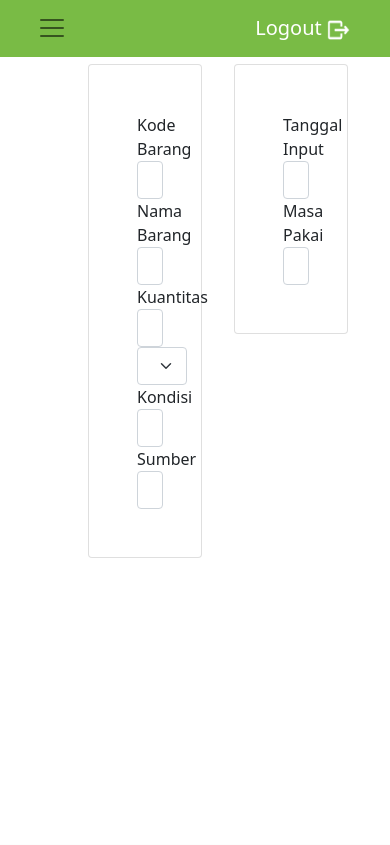
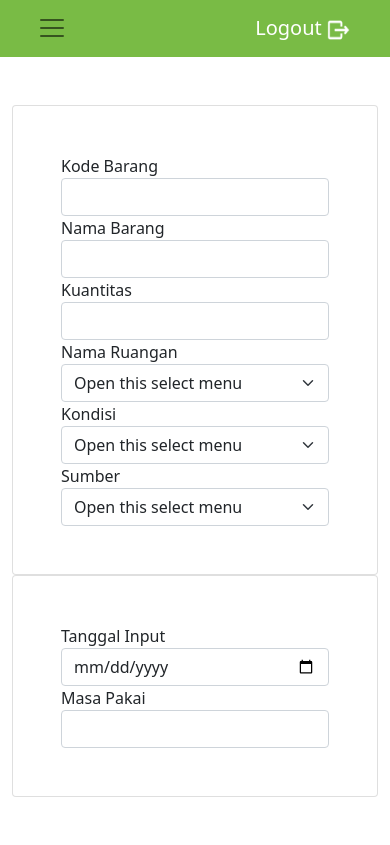
Before and after one commit to nyomanari21/DIMAS, a PHP site: page /input_db.html in a window 390 px wide; the page is wider, and only the part inside the window is pictured. Before the commit the page ends 558 px from the top of that part, so only its background shows below. Run offline with PHP 8.4, Linux system fonts and the light colour scheme.

Commit message:
Co-authored-by: Nyoman Ari S <nyomanari21@users.noreply.github.com> Co-authored-by: Raihan "VieR" Fitrah <vier15@users.noreply.github.com> Co-authored-by: deva shofa al fathin <devshf@users.noreply.github.com> Co-authored-by: ridhaaa325 <ridhaaa325@users.noreply.github.com>

```diff
--- a/Skin/navbar-admin.html
+++ b/Skin/navbar-admin.html
@@ -1,5 +1,5 @@
 <section>
-    <nav class="navbar header-dimas fixed-top">
+    <nav class="navbar header-dimas">
         <div class="container-fluid">
             <button class="navbar-toggler" type="button" data-bs-toggle="offcanvas"
                 data-bs-target="#offcanvasNavbar" aria-controls="offcanvasNavbar">
--- a/input_db.html
+++ b/input_db.html
@@ -13,7 +13,7 @@
 
   <body>
     <section>
-      <nav class="navbar header-dimas fixed-top">
+      <nav class="navbar header-dimas">
         <div class="container-fluid">
           <button class="navbar-toggler" type="button" data-bs-toggle="offcanvas" data-bs-target="#offcanvasNavbar" aria-controls="offcanvasNavbar">
             <span class="navbar-toggler-icon"></span>
@@ -56,10 +56,10 @@
     </section>
 
     <section>
-      <div class="container-fluid d-flex m-5">
-        <div class="col-lg-6 col-md-4 col-sm-4 col-4 m-3">
-          <div class="card p-5 mr-3">
-            <form action="" method="POST">
+      <div class="container my-5">
+        <form action="" method="POST">
+          <div class="row">
+            <div class="col-lg-5 card p-5">
               <!-- untuk kode barang -->
               <div class="form-row">
                 <div class="form-group col">
@@ -87,11 +87,12 @@
               <!-- untuk nama ruangan -->
               <div class="form-row">
                 <div class="form-group col">
+                  <label for="nama_ruangan">Nama Ruangan</label>
                   <select class="form-select" name="nama_ruangan" aria-label="Default select example">
                     <option selected>Open this select menu</option>
-                    <option value="1">One</option>
-                    <option value="2">Two</option>
-                    <option value="3">Three</option>
+                    <option value="1">Ruangan A</option>
+                    <option value="2">Ruangan B</option>
+                    <option value="3">Ruangan C</option>
                   </select>
                 </div>
               </div>
@@ -108,7 +109,12 @@
               <div class="form-row">
                 <div class="form-group col">
                   <label for="kondisi">Kondisi</label>
-                  <input type="text" class="form-control" name="kondisi" required />
+                  <select class="form-select" name="kondisi" aria-label="Default select example">
+                    <option selected>Open this select menu</option>
+                    <option value="1">Kondisi A</option>
+                    <option value="2">Kondisi B</option>
+                    <option value="3">Kondisi C</option>
+                  </select>
                 </div>
               </div>
 
@@ -116,15 +122,19 @@
               <div class="form-row">
                 <div class="form-group col">
                   <label for="sumber">Sumber</label>
-                  <input type="text" class="form-control" name="sumber" required />
+                  <select class="form-select" name="sumber" aria-label="Default select example">
+                    <option selected>Open this select menu</option>
+                    <option value="1">Sumber A</option>
+                    <option value="2">Sumber B</option>
+                    <option value="3">Sumber C</option>
+                  </select>
                 </div>
               </div>
             </form>
+
           </div>
-        </div>
 
-        <div class="col-lg-6 col-md-4 col-sm-4 col-4 m-3">
-            <div class="card p-5 mr-3">
+          <div class="col-lg-5 card p-5">
             <!-- untuk tanggal input -->
             <div class="form-row">
                 <div class="form-group col">
@@ -139,11 +149,26 @@
                   <input type="number" class="form-control" name="masa_pakai" required />
                 </div>
             </div>
+          </div>
         </div>
+      </div>
 
-        </div>
 
-      </div>
+
+
+
+
+
+
+
+
+
+
+
+
+
+
+
     </section>
   </body>
 </html>
--- a/login.php
+++ b/login.php
@@ -54,7 +54,7 @@
                       </div>
                       <div class="d-flex justify-content-center mx-4 mb-3 mb-lg-6">
                       <!-- <a href="register.php"><button type="submit" name="daftar" class="btn btn-warning btn-lg">Daftar</button></a> -->
-                        <a class="btn btn-secondary btn-lg" href="register.php">Daftar</a>
+                        <a class="btn text-primary btn-secondary btn-lg" href="register.php">Daftar</a>
                       </div>
                     </form>
 
--- a/register.php
+++ b/register.php
@@ -57,7 +57,7 @@
                     </div>
 
                     <div class="d-flex justify-content-center mx-4 mb-3 mb-lg-4">
-                      <button type="submit" name="register" class="btn text- btn-primary btn-lg me-3">Daftar</button>
+                      <button type="submit" name="register" class="btn text-white btn-primary btn-lg me-3">Daftar</button>
                       <!-- <a href="login.html"><button type="submit" name="cancel" class="btn btn-warning btn-lg">Cancel</button></a> -->
                       <a class="btn btn-danger btn-lg px-4 me-sm-3" href="login.php">Cancel</a>
                     </div>
```
